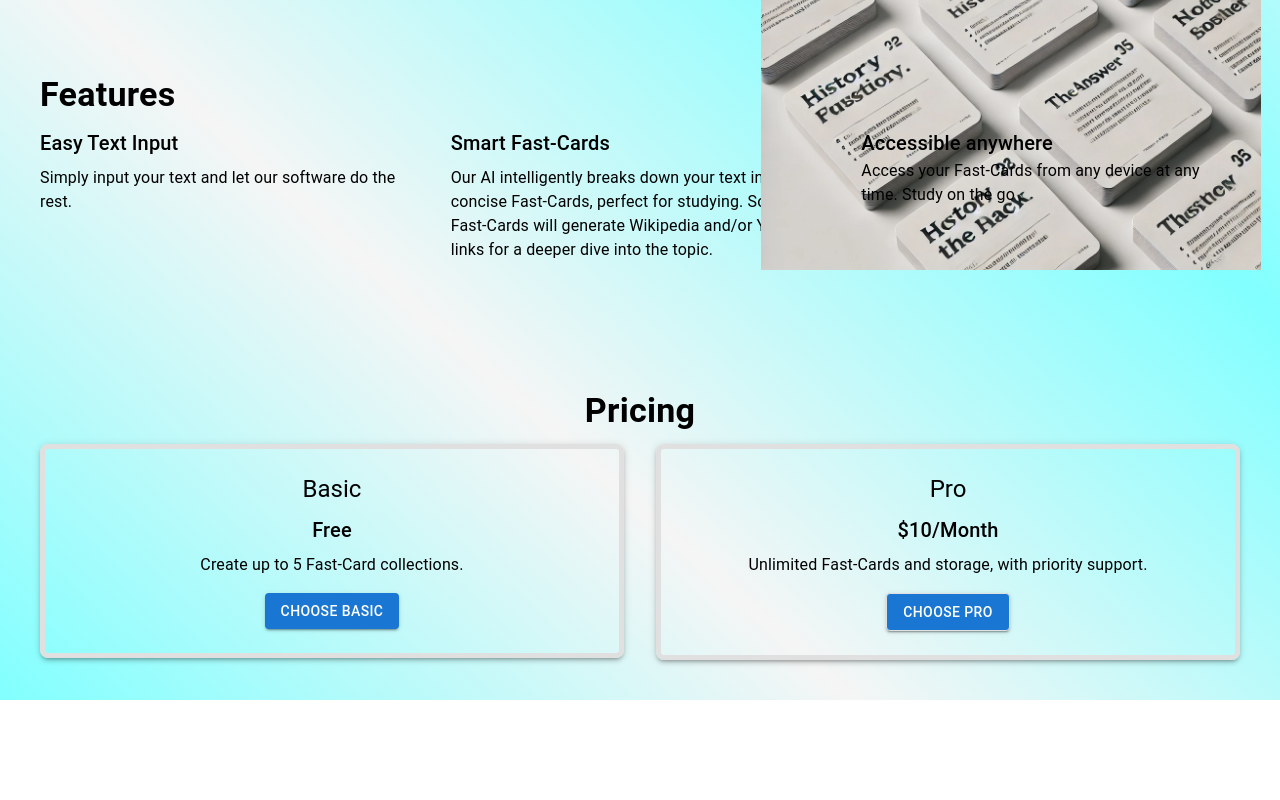
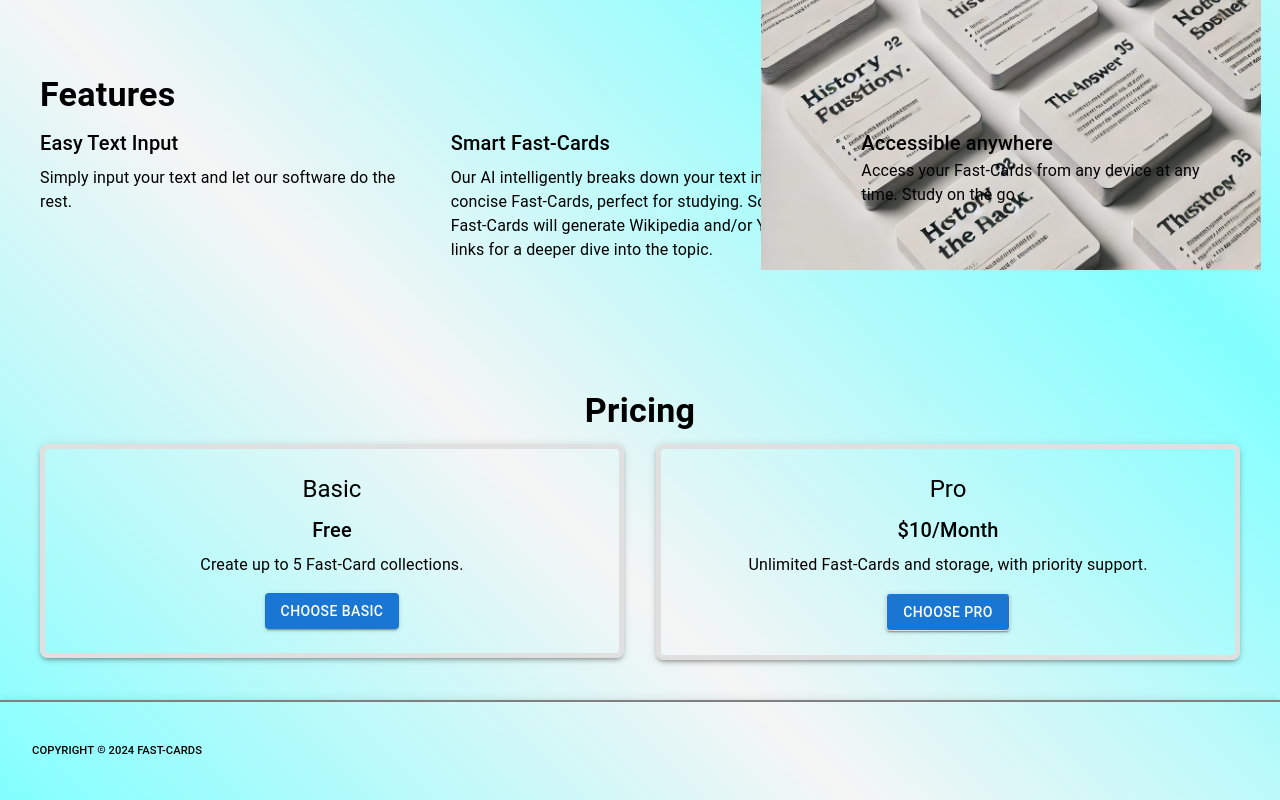
Before and after one commit to Paul-Clue/flash-cards, a Next.js app: page / in a window 1280 px wide. Shown: the part 450-1250 px from the top of the page. Before the commit the page ends 1150 px from the top, so only its background shows below. Built offline with nearby package versions, Linux system fonts and the light colour scheme; no server answers.

Commit message:
Add footer

```diff
--- /dev/null
+++ b/app/components/Footer.js
@@ -0,0 +1,91 @@
+'use client';
+
+import { SignedIn, SignedOut, UserButton } from '@clerk/nextjs';
+import { useRouter } from 'next/navigation';
+import { Typography, AppBar, Toolbar, Button, Box } from '@mui/material';
+import CopyrightIcon from '@mui/icons-material/Copyright';
+
+export default function Footer() {
+  const router = useRouter();
+  return (
+    <AppBar
+      position='static'
+      sx={{
+        backgroundColor: 'transparent',
+        display: 'flex',
+        flexDirection: 'row',
+        justifyContent: 'space-between',
+        height: '100px',
+        borderTop: '2px solid gray',
+      }}
+    >
+      <Toolbar>
+        <Button href='/'>
+          <Typography
+            variant='h6'
+            style={{
+              flexGrow: 1,
+              color: 'black',
+              fontSize: '.8em',
+            }}
+          >
+            copyright{' '}
+            <CopyrightIcon
+              sx={{ flexGrow: 1, color: 'black', fontSize: '.8em' }}
+            />{' '}
+            2024 Fast-Cards
+          </Typography>
+        </Button>
+      </Toolbar>
+
+      {/* <SignedOut>
+        <Box
+          sx={{
+            display: 'flex',
+            flexDirection: 'row',
+            alignItems: 'center',
+            justifyContent: 'center',
+          }}
+        >
+          <Button href='/sign-in' sx={{ color: 'black' }}>
+            {' '}
+            Login
+          </Button>
+          <Button href='/sign-up' sx={{ color: 'black' }}>
+            {' '}
+            Signup
+          </Button>
+        </Box>
+      </SignedOut>
+      <SignedIn>
+        <Box
+          sx={{
+            display: 'flex',
+            flexDirection: 'row',
+            alignItems: 'center',
+            justifyContent: 'center',
+            mr: 2,
+          }}
+        >
+          <Button
+            color='inherit'
+            sx={{ color: 'black', fontWeight: 'bold' }}
+            onClick={() => router.push('/generate')}
+          >
+            {' '}
+            Generate Fast-Cards
+          </Button>
+          <Button
+            color='inherit'
+            sx={{ color: 'black', fontWeight: 'bold', mr: 3, }}
+            onClick={() => router.push('/flashcards')}
+          >
+            {' '}
+            Your Fast-Cards
+          </Button>
+          <UserButton />
+        </Box>
+      </SignedIn> */}
+    </AppBar>
+  );
+}
--- a/app/flashcardPage/page.js
+++ b/app/flashcardPage/page.js
@@ -11,6 +11,7 @@ import {
   Container,
 } from '@mui/material';
 import Navbar from '../components/Navbar';
+import Footer from '../components/Footer';
 
 export default function FlashcardPage() {
   const searchParams = useSearchParams();
@@ -172,6 +173,7 @@ export default function FlashcardPage() {
           </Box>
         )}
       </Container>
+      <Footer />
     </>
   );
 }
--- a/app/generate/page.js
+++ b/app/generate/page.js
@@ -29,6 +29,7 @@ import {
   writeBatch,
 } from 'firebase/firestore';
 import Navbar from '../components/Navbar';
+import Footer from '../components/Footer';
 import getStripe from '../../utils/getStripe';
 // import { stripeInstance } from '../../utils/stripe';
 
@@ -489,6 +490,7 @@ export default function Generate() {
           <Button onClick={saveFlashcards}> Save</Button>
         </DialogActions>
       </Dialog>
+      <Footer />
     </Container>
   );
 }
--- a/app/page.js
+++ b/app/page.js
@@ -15,6 +15,7 @@ import {
 } from '@mui/material';
 import Head from 'next/head';
 import Navbar from './components/Navbar';
+import Footer from './components/Footer';
 // import { stripeInstance } from '@/utils/stripe';
 
 export default function Home() {
@@ -379,6 +380,7 @@ export default function Home() {
           </Grid>
         </Grid>
       </Box>
+      <Footer />
     </Container>
   );
 }
```
Also changed, not shown: app/flashcards/page.js (+22 -5 lines).
